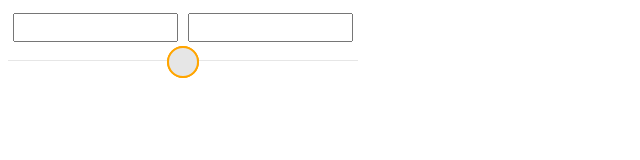
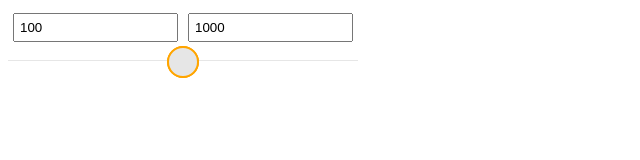
Before and after one commit to lvivduncan/levus-slider-range, a plain HTML site: page index.html in a window 1280 px wide. Shown: the full height of the page, 0-640 px from the left. Drawn offline with Linux system fonts and the light colour scheme.

Commit message:
Update index.html

```diff
--- a/index.html
+++ b/index.html
@@ -9,8 +9,8 @@
 
 <div id="filter">
 	<div id="plusminus">
-		<input type="input" value="">
-		<input type="input" value="">
+		<input type="input" value="100">
+		<input type="input" value="1000">
 	</div>
 	<div id="range">
 		<input type="range" multiple min="" max="" value="">
```
